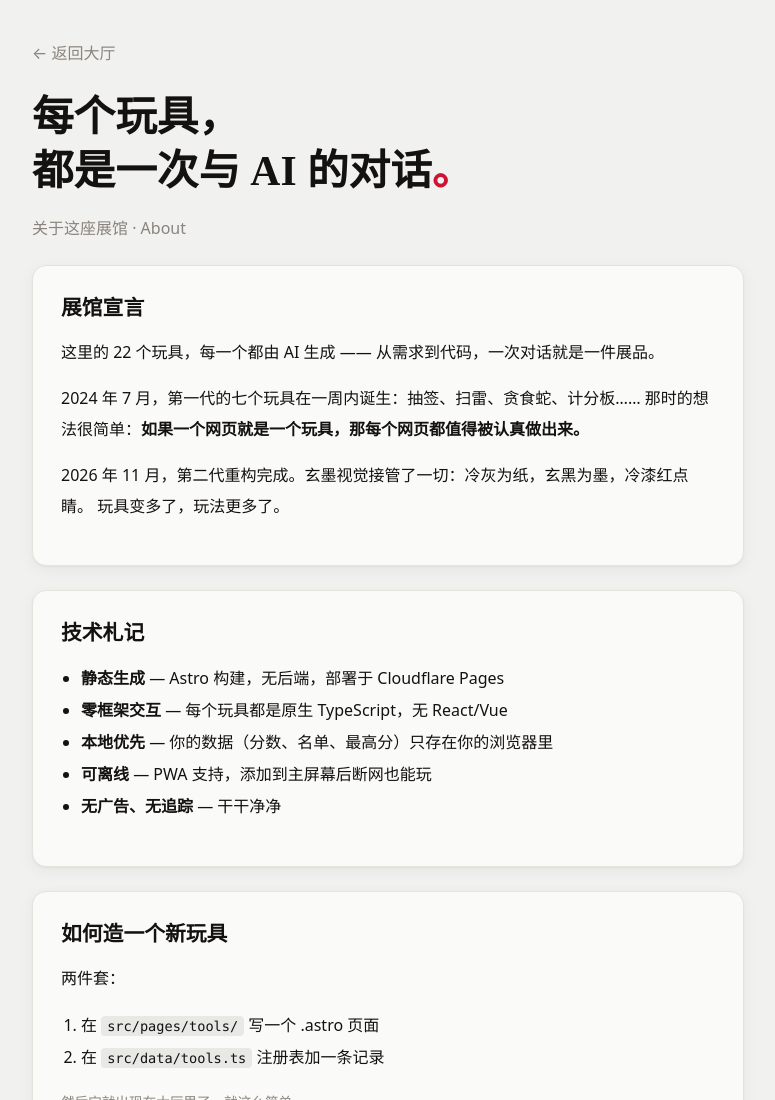
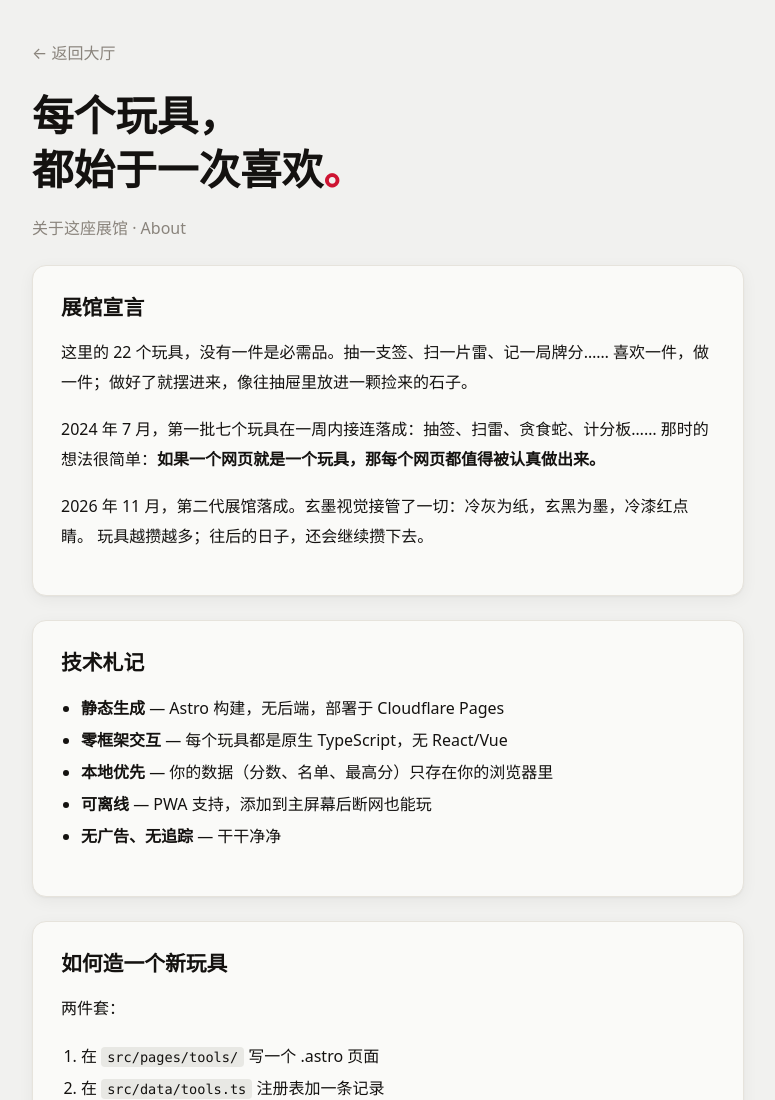
Before and after one commit to iamshaynez/one-page-tools, an Astro site: page /about in a window 1280 px wide. Shown: the top 1100 px of the page, without its empty margins (252-1027 px from the left). Built offline with nearby package versions, Linux system fonts and the light colour scheme; Astro itself is replaced by a stand-in of ours.

Commit message:
refactor: 文案基调改为个人收藏 — 去掉 AI 生成表述
- 首页 hero 与关于页改写为「喜欢一件，做一件」日积月累的攒馆叙事
- 默认 SEO 描述与 README 首行同步

```diff
--- a/src/layouts/Base.astro
+++ b/src/layouts/Base.astro
@@ -4,7 +4,7 @@ interface Props {
   title?: string;
   description?: string;
 }
-const { title = '玩具展馆 · 一个网页的玩具大集合', description = 'AI 生成的单页玩具大集合。玄墨视觉，可装进手机。' } = Astro.props;
+const { title = '玩具展馆 · 一个网页的玩具大集合', description = '喜欢一件，做一件 —— 日积月累攒下的单页玩具大集合。玄墨视觉，可装进手机。' } = Astro.props;
 ---
 <!doctype html>
 <html lang="zh-CN">
--- a/src/pages/about.astro
+++ b/src/pages/about.astro
@@ -5,21 +5,22 @@ import { TOOLS } from '../data/tools';
 <Base title="关于 · 玩具展馆">
   <main class="wrap about">
     <a href="/" class="muted">← 返回大厅</a>
-    <h1 style="margin: 24px 0 8px;">每个玩具，<br />都是一次与 AI 的对话<span class="red">。</span></h1>
+    <h1 style="margin: 24px 0 8px;">每个玩具，<br />都始于一次喜欢<span class="red">。</span></h1>
     <p class="muted">关于这座展馆 · About</p>
 
     <section class="card about__card">
       <h2>展馆宣言</h2>
       <p>
-        这里的 {TOOLS.length} 个玩具，每一个都由 AI 生成 —— 从需求到代码，一次对话就是一件展品。
+        这里的 {TOOLS.length} 个玩具，没有一件是必需品。抽一支签、扫一片雷、记一局牌分……
+        喜欢一件，做一件；做好了就摆进来，像往抽屉里放进一颗捡来的石子。
       </p>
       <p>
-        2024 年 7 月，第一代的七个玩具在一周内诞生：抽签、扫雷、贪食蛇、计分板……
+        2024 年 7 月，第一批七个玩具在一周内接连落成：抽签、扫雷、贪食蛇、计分板……
         那时的想法很简单：<strong>如果一个网页就是一个玩具，那每个网页都值得被认真做出来。</strong>
       </p>
       <p>
-        2026 年 11 月，第二代重构完成。玄墨视觉接管了一切：冷灰为纸，玄黑为墨，冷漆红点睛。
-        玩具变多了，玩法更多了。
+        2026 年 11 月，第二代展馆落成。玄墨视觉接管了一切：冷灰为纸，玄黑为墨，冷漆红点睛。
+        玩具越攒越多；往后的日子，还会继续攒下去。
       </p>
     </section>
 
--- a/src/pages/index.astro
+++ b/src/pages/index.astro
@@ -11,7 +11,7 @@ import { TOOLS, CATEGORIES } from '../data/tools';
       </div>
       <h1 class="hero__title">一个网页的<br />玩具大集合<span class="red">。</span></h1>
       <p class="hero__sub muted">
-        {TOOLS.length} 个单页玩具，每个都由 <a href="/about" class="hero__link">AI 生成</a>。<br />
+        {TOOLS.length} 个单页玩具，<a href="/about" class="hero__link">喜欢一件，做一件</a>；日子久了，就攒成了这座展馆。<br />
         冷灰为纸，玄黑为墨，冷漆红点睛。
       </p>
       <div class="row" style="margin-top: 28px;">
```
Also changed, not shown: README.md.
